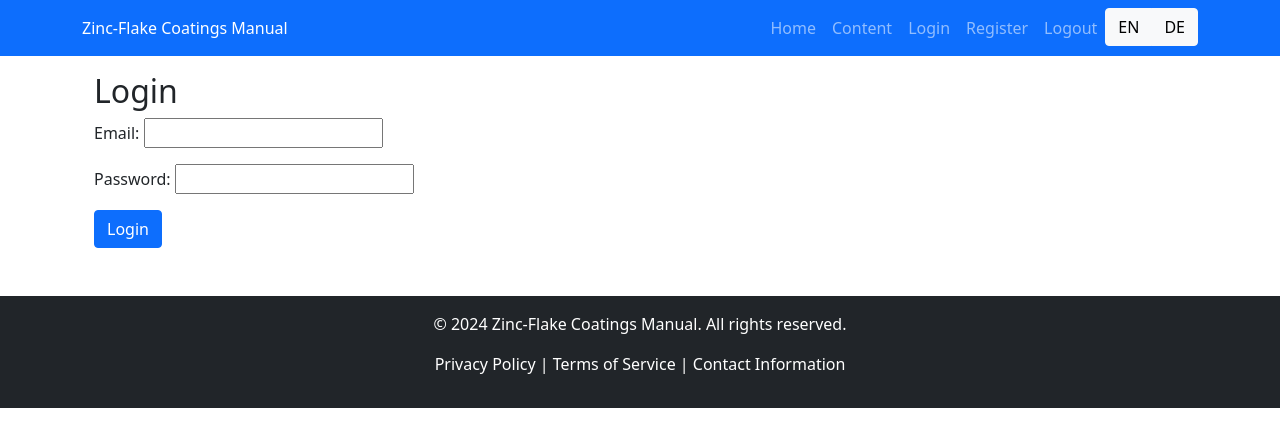
After one commit to OSawani/zinc-flake-coatings-webapp, a Django app: page /login/ in a window 1280 px wide. The commit adds this page. Shown: the top 447 px of the page. Run offline with Django 5.2, Linux system fonts and the light colour scheme.

Commit message:
feat: implements user registration and login with custom user model

```diff
--- /dev/null
+++ b/core/forms.py
@@ -0,0 +1,31 @@
+from django import forms
+from django.contrib.auth.forms import UserCreationForm, AuthenticationForm
+from .models import User, Company
+
+
+class UserRegistrationForm(UserCreationForm):
+    email = forms.EmailField(required=True)
+    first_name = forms.CharField(required=True)
+    last_name = forms.CharField(required=True)
+    company = forms.ModelChoiceField(
+        queryset=Company.objects.all(),
+        required=True,
+        empty_label='Select a company'
+    )
+
+    class Meta:
+        model = User
+        fields = ['first_name', 'last_name', 'email', 'password1', 'password2',
+                  'company']
+
+    def save(self, commit=True):
+        user = super(UserRegistrationForm, self).save(commit=False)
+        # Set the username to the email (Email is unique)
+        user.username = self.cleaned_data['email']
+        if commit:
+            user.save()
+        return user
+
+
+class UserLoginForm(AuthenticationForm):
+    username = forms.EmailField(label='Email')
--- /dev/null
+++ b/core/templates/registration/login.html
@@ -0,0 +1,12 @@
+{% extends 'base.html' %}
+{% block title %}Login{% endblock %}
+{% block content %}
+<div class="container">
+    <h2>Login</h2>
+    <form method="post">
+        {% csrf_token %}
+        {{ form.as_p }}
+        <button type="submit" class="btn btn-primary">Login</button>
+    </form>
+</div>
+{% endblock %}
--- a/core/urls.py
+++ b/core/urls.py
@@ -4,4 +4,7 @@ from django.contrib.auth import views as auth_views
 
 urlpatterns = [
     path('', views.home, name='home'),
+    path('register/', views.register, name='register'),
+    path('login/', views.user_login, name='login'),
+    path('logout/', views.user_logout, name='logout'),
 ]
--- a/core/views.py
+++ b/core/views.py
@@ -1,6 +1,41 @@
-from django.shortcuts import render
+from django.shortcuts import render, redirect
+from django.contrib.auth import login, logout
+from django.contrib.auth.decorators import login_required
+from .forms import UserRegistrationForm, UserLoginForm
 
 
 # Create your views here.
 def home(request):
     return render(request, 'core/home.html')
+
+
+def register(request):
+    if request.method == 'POST':
+        form = UserRegistrationForm(request.POST)
+        if form.is_valid():
+            user = form.save(commit=False)
+            user.is_active = True
+            user.is_approved = True
+            user.save()
+            return redirect('login')
+    else:
+        form = UserRegistrationForm()
+    return render(request, 'registration/register.html', {'form': form})
+
+
+def user_login(request):
+    if request.method == 'POST':
+        form = UserLoginForm(request, data=request.POST)
+        if form.is_valid():
+            user = form.get_user()
+            login(request, user)
+            return redirect('home')
+    else:
+        form = UserLoginForm()
+    return render(request, 'registration/login.html', {'form': form})
+
+
+@login_required
+def user_logout(request):
+    logout(request)
+    return redirect('home')
--- a/interactions/forms.py
+++ b/interactions/forms.py
@@ -8,5 +8,9 @@ class CommentForm(forms.ModelForm):
         fields = ['content']
         widgets = {
             'content': forms.Textarea(
-                attrs={'rows': 3, 'class': 'form-control'}),
+                attrs={'rows': 3, 'class': 'form-control', 'required': True,
+                       'placeholder': 'Add a Comment'}),
         }
+        labels = {
+            'content': 'Do you have any constructive feedback? Add a Comment',
+        }
--- a/manual/views.py
+++ b/manual/views.py
@@ -27,7 +27,7 @@ def subsection_detail(request, subsection_id):
     comment_count = subsection.comments.filter(approved=True).count()
 
     if request.method == 'POST':
-        form = CommentForm(data=request.POST)
+        form = CommentForm(request.POST)
         if form.is_valid():
             comment = form.save(commit=False)
             comment.user = request.user
@@ -36,8 +36,8 @@ def subsection_detail(request, subsection_id):
             messages.add_message(request, messages.SUCCESS,
                                  'Your comment has been added')
             return redirect('subsection_detail', subsection_id=subsection.id)
-
-    form = CommentForm()
+    else:
+        form = CommentForm()
     return render(request, 'manual/subsection_detail.html',
                   {
                       'subsection': subsection,
--- a/templates/base.html
+++ b/templates/base.html
@@ -26,10 +26,13 @@
                         <a class="nav-link" href="{% url 'section_list' %}">Content</a>
                     </li>
                     <li class="nav-item">
-                        <a class="nav-link" href="#">Login</a>
+                        <a class="nav-link" href="{% url 'login' %}">Login</a>
                     </li>
                     <li class="nav-item">
-                        <a class="nav-link" href="#">Register</a>
+                        <a class="nav-link" href="{% url 'register' %}">Register</a>
+                    </li>
+                    <li class="nav-item">
+                        <a class="nav-link" href="{% url 'logout' %}">Logout</a>
                     </li>
                     <li class="nav-item">
                         <div class="btn-group" role="group">
--- a/znflCoatingsManual/settings.py
+++ b/znflCoatingsManual/settings.py
@@ -18,6 +18,7 @@ if os.path.isfile('env.py'):
 
 # Build paths inside the project like this: BASE_DIR / 'subdir'.
 BASE_DIR = Path(__file__).resolve().parent.parent
+TEMPLATES_DIR = os.path.join(BASE_DIR, 'templates')
 
 
 # Quick-start development settings - unsuitable for production
@@ -46,6 +47,9 @@ INSTALLED_APPS = [
     'manual',
     'interactions',
 ]
+
+LOGIN_REDIRECT_URL = '/'
+LOGOUT_REDIRECT_URL = '/'
 
 MIDDLEWARE = [
     'django.middleware.security.SecurityMiddleware',
```
Also changed, not shown: core/templates/registration/logout.html (added, +12 -0 lines), core/templates/registration/register.html (added, +12 -0 lines), manual/templates/manual/subsection_detail.html (+13 -7 lines).
